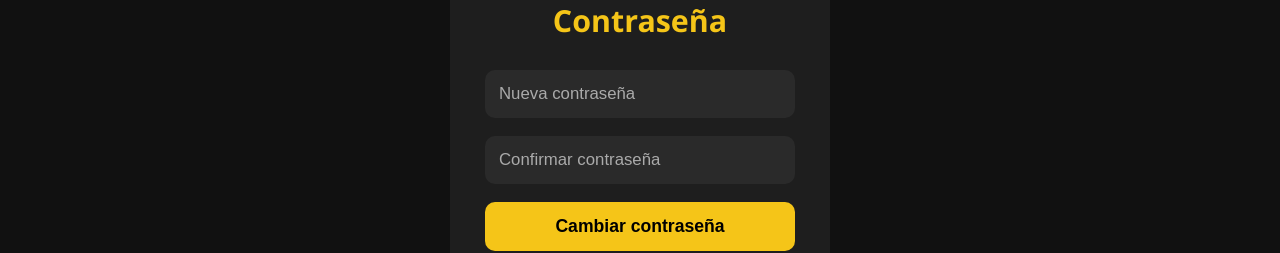
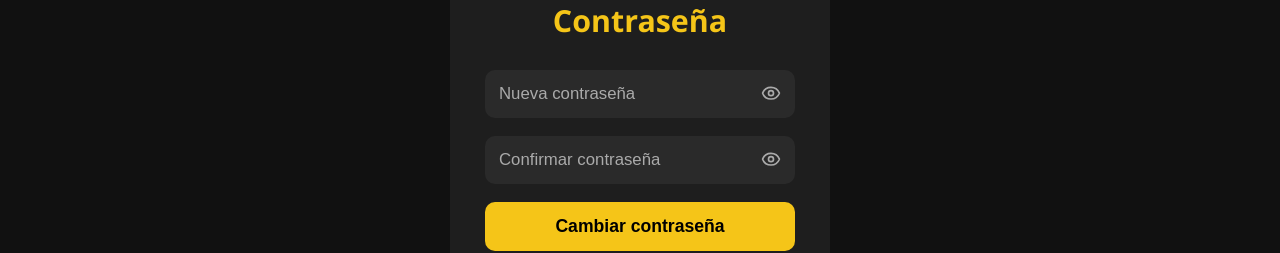
Before and after one commit to Juan-David-Ascanio/final-programacion-web, a React (Vite) app in the folder CineReservas/frontEnd/: page /reset-password in a window 1280 px wide. Shown: the part 373-626 px from the top of the page. Built offline with nearby package versions, Linux system fonts and the light colour scheme.

Commit message:
Agregar ojito en recuperar contraseña

```diff
--- a/CineReservas/frontEnd/src/pages/ResetPassword.jsx
+++ b/CineReservas/frontEnd/src/pages/ResetPassword.jsx
@@ -1,5 +1,6 @@
 import { useState } from "react";
 import { useLocation, useNavigate } from "react-router-dom";
+import { Eye, EyeOff } from "lucide-react"; // 👈 Importamos íconos
 import "../css/Login.css";
 
 export default function ResetPassword() {
@@ -11,6 +12,10 @@ export default function ResetPassword() {
 
   const [nuevaContrasena, setNuevaContrasena] = useState("");
   const [confirmarContrasena, setConfirmarContrasena] = useState("");
+
+  const [mostrarNueva, setMostrarNueva] = useState(false); // 👈 estado ojito 1
+  const [mostrarConfirmar, setMostrarConfirmar] = useState(false); // 👈 estado ojito 2
+
   const [mensaje, setMensaje] = useState("");
   const [error, setError] = useState("");
   const [loading, setLoading] = useState(false);
@@ -56,21 +61,39 @@ export default function ResetPassword() {
         {mensaje && <p className="success-msg">{mensaje}</p>}
         {error && <p className="error-msg">{error}</p>}
 
+        {/* Nueva contraseña con ojito */}
+        <div className="password-container">
           <input
-          type="password"
+            type={mostrarNueva ? "text" : "password"}
             placeholder="Nueva contraseña"
             value={nuevaContrasena}
             onChange={(e) => setNuevaContrasena(e.target.value)}
             required
           />
+          <span
+            className="eye-icon"
+            onClick={() => setMostrarNueva(!mostrarNueva)}
+          >
+            {mostrarNueva ? <EyeOff size={20} /> : <Eye size={20} />}
+          </span>
+        </div>
 
+        {/* Confirmar contraseña con ojito */}
+        <div className="password-container">
           <input
-          type="password"
+            type={mostrarConfirmar ? "text" : "password"}
             placeholder="Confirmar contraseña"
             value={confirmarContrasena}
             onChange={(e) => setConfirmarContrasena(e.target.value)}
             required
           />
+          <span
+            className="eye-icon"
+            onClick={() => setMostrarConfirmar(!mostrarConfirmar)}
+          >
+            {mostrarConfirmar ? <EyeOff size={20} /> : <Eye size={20} />}
+          </span>
+        </div>
 
         <button type="submit" disabled={loading}>
           {loading ? "Actualizando..." : "Cambiar contraseña"}
```
Lines whose indentation alone changed are shown as unchanged.
